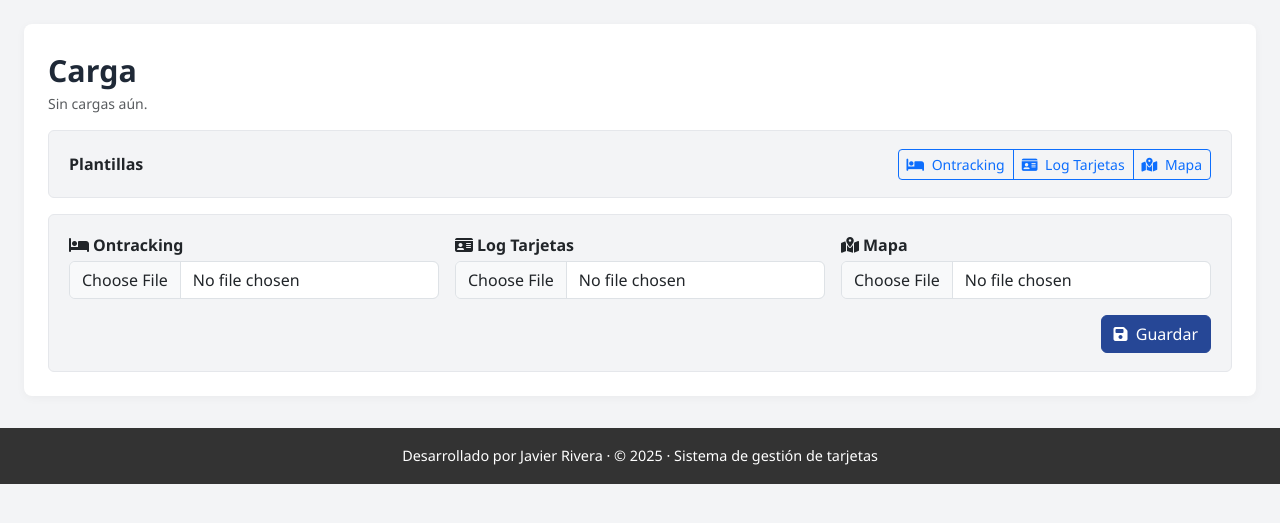
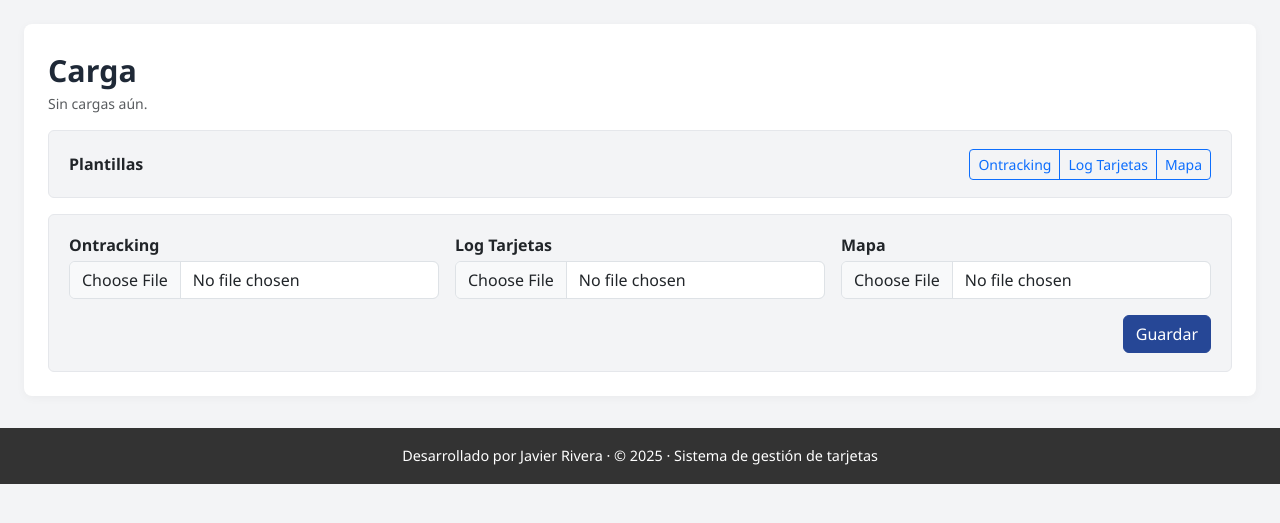
Before and after one commit to Javier-9690/comparativa_censo, a Flask app: page /importar in a window 1280 px wide. Shown: the part 121-644 px from the top of the page. Run offline with Flask 3, Linux system fonts and the light colour scheme; data that the repository does not hold is empty; parts of the project's set-up code (start-up, migrations or seed data) failed here and were passed over.

Commit message:
Update importar.html

```diff
--- a/templates/importar.html
+++ b/templates/importar.html
@@ -1,5 +1,5 @@
 {% extends "base.html" %}
-{% block title %}Carga · Sistema de gestión de tarjetas{% endblock %}
+{% block title %}Carga · Sistema de gestión{% endblock %}
 
 {% block content %}
 <div class="content-container">
@@ -18,13 +18,13 @@
       <div class="fw-semibold">Plantillas</div>
       <div class="btn-group" role="group">
         <a class="btn btn-outline-primary btn-sm" href="{{ url_for('descargar_plantilla', template_key='ontracking') }}">
-          <i class="fa-solid fa-bed me-1"></i> Ontracking
+          Ontracking
         </a>
         <a class="btn btn-outline-primary btn-sm" href="{{ url_for('descargar_plantilla', template_key='log_tarjetas') }}">
-          <i class="fa-solid fa-id-card me-1"></i> Log Tarjetas
+          Log Tarjetas
         </a>
         <a class="btn btn-outline-primary btn-sm" href="{{ url_for('descargar_plantilla', template_key='mapa_habitaciones') }}">
-          <i class="fa-solid fa-map-location-dot me-1"></i> Mapa
+          Mapa
         </a>
       </div>
     </div>
@@ -33,23 +33,23 @@
   <div class="filter-card">
     <form method="post" enctype="multipart/form-data" class="row g-3">
       <div class="col-12 col-lg-4">
-        <label class="form-label fw-semibold mb-1"><i class="fa-solid fa-bed me-1"></i>Ontracking</label>
+        <label class="form-label fw-semibold mb-1">Ontracking</label>
         <input class="form-control" type="file" name="excel_ocupacion" accept=".xlsx,.xlsm,.xls">
       </div>
 
       <div class="col-12 col-lg-4">
-        <label class="form-label fw-semibold mb-1"><i class="fa-solid fa-id-card me-1"></i>Log Tarjetas</label>
+        <label class="form-label fw-semibold mb-1">Log Tarjetas</label>
         <input class="form-control" type="file" name="excel_log_tarjetas" accept=".xlsx,.xlsm,.xls">
       </div>
 
       <div class="col-12 col-lg-4">
-        <label class="form-label fw-semibold mb-1"><i class="fa-solid fa-map-location-dot me-1"></i>Mapa</label>
+        <label class="form-label fw-semibold mb-1">Mapa</label>
         <input class="form-control" type="file" name="excel_mapa_habitaciones" accept=".xlsx,.xlsm,.xls">
       </div>
 
       <div class="col-12 d-flex justify-content-end">
         <button class="btn btn-primary-custom" type="submit">
-          <i class="fa-solid fa-floppy-disk me-1"></i> Guardar
+          Guardar
         </button>
       </div>
     </form>
```
